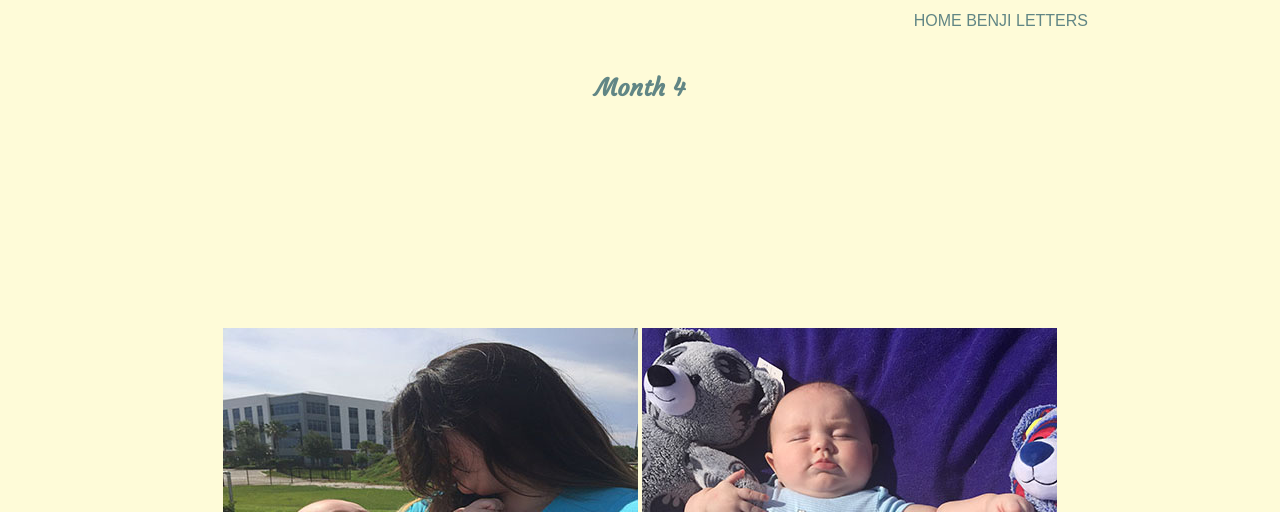
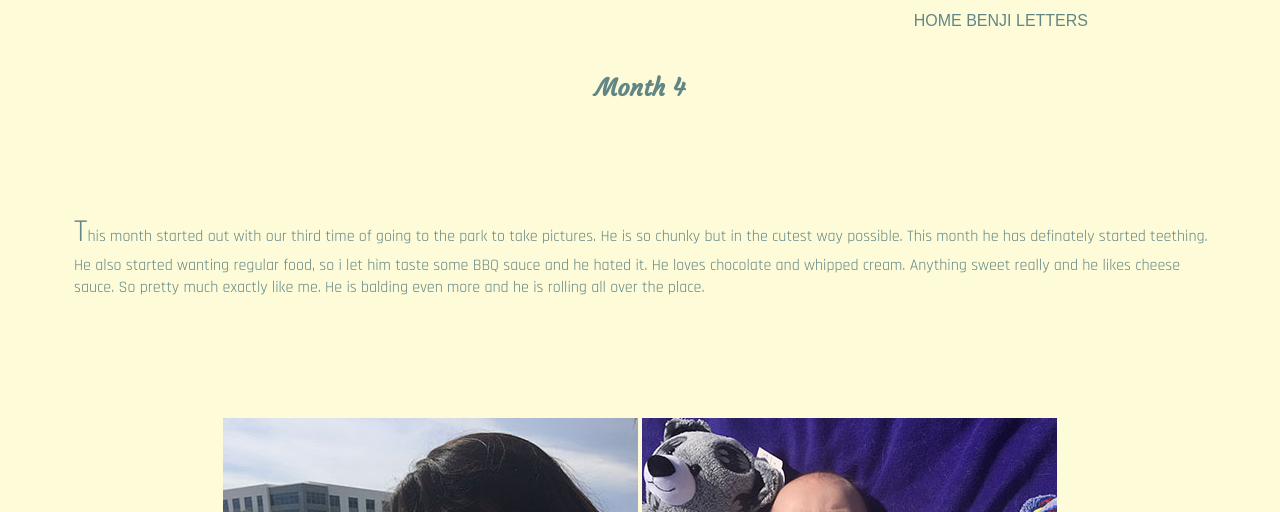
Before and after one commit to benjimomma/Benjimomma, a plain HTML site: page website-html/letters/Letters5.html in a window 1280 px wide. Shown: the part 288-800 px from the top of the page. Drawn offline with nearby package versions, Linux system fonts and the light colour scheme; files whose address does not match are found by name.

Commit message:
paragraph update

```diff
--- a/website-html/letters/Letters5.html
+++ b/website-html/letters/Letters5.html
@@ -42,7 +42,7 @@
 
 
         <h5>Month 4</h5>
-        <p class="paragraph"> </p>
+        <p class="paragraph"> This month started out with our third time of going to the park to take pictures. He is so chunky but in the cutest way possible. This month he has definately started teething. He also started wanting regular food, so i let him taste some BBQ sauce and he hated it. He loves chocolate and whipped cream. Anything sweet really and he likes cheese sauce. So pretty much exactly like me. He is balding even more and he is rolling all over the place.  </p>
 
 
 
```
